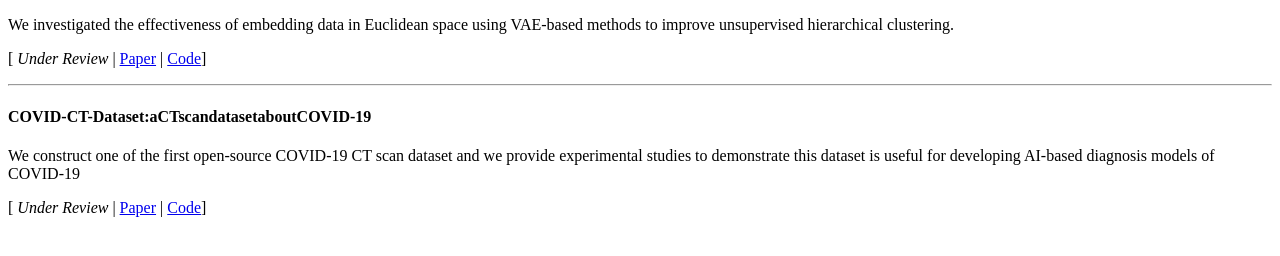
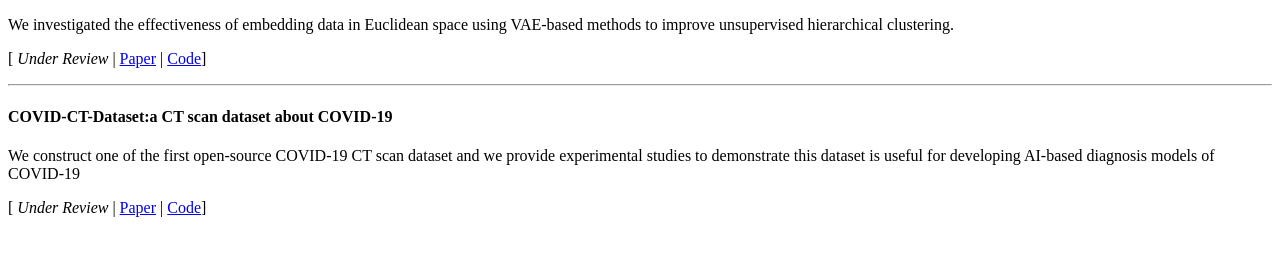
Before and after one commit to Fischer19/Fischer19.github.io, a Jekyll site: the page built from research.html, in a window 1280 px wide. Shown: the part 137-393 px from the top of the page. Built offline with Jekyll 4.4.1, drawn with Linux system fonts in a browser that asks for light colours.

Commit message:
update research and bio pic

```diff
--- a/_config.yml
+++ b/_config.yml
@@ -59,7 +59,7 @@ lines: # You can add HTML Tags in the Text
   - text: "Hi, this is Jinyu(Fischer) Zhao"
   - text: "I'm a master student in University of California, San Diego"
 
-me-img: #"/img/bio.png"
+me-img: "/img/bio.jpg"
 
 # To use facebook profile pic comment the previous line and uncomment the following
 # line, and replace 'user_id' with your facebook user id.
--- a/research.html
+++ b/research.html
@@ -16,7 +16,7 @@ title: Research
 <p>[ <em>Under Review</em> | <a href="https://arxiv.org/">Paper</a> | <a href="https://github.com/EHC-nips/Unsupervised_embedding_of_hierarchical_structure_in_euclidean_space">Code</a>]</p>
 <hr>
 
-<h4 id="COVID">COVID-CT-Dataset:aCTscandatasetaboutCOVID-19</h4>
+<h4 id="COVID">COVID-CT-Dataset:a CT scan dataset about COVID-19</h4>
 <p>We construct one of the first open-source COVID-19 CT scan dataset and we provide experimental studies to demonstrate this dataset is useful for developing AI-based diagnosis models of COVID-19</p>
 <p>[ <em>Under Review</em> | <a href="https://arxiv.org/abs/2003.13865">Paper</a> | <a href="https://github.com/UCSD-AI4H/COVID-CT">Code</a>]</p>
 
```
Also changed, not shown: img/bio.jpg (added).
